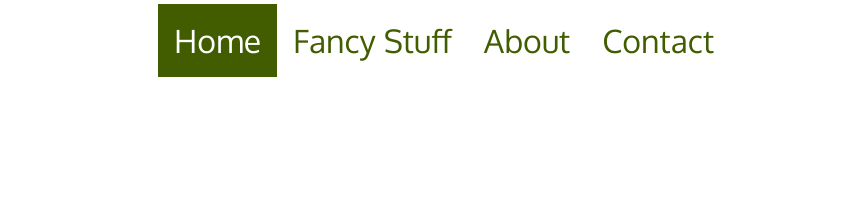
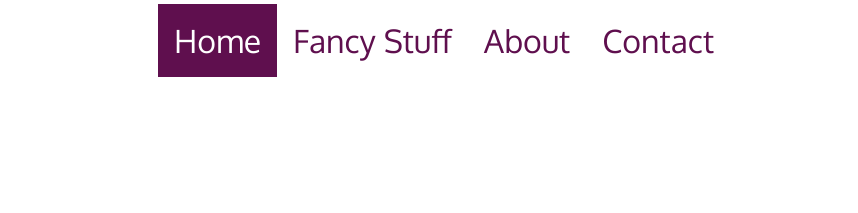
Before and after one commit to deelirious/dsgloriousapps, a plain HTML site: page index.html in a window 1280 px wide. Shown: the top 213 px of the page, 422-1280 px from the left. Drawn offline with nearby package versions, Linux system fonts and the light colour scheme.

Commit message:
txt colour

```diff
--- a/stylesheet.css
+++ b/stylesheet.css
@@ -71,14 +71,14 @@ img.expose {
 .navigation-main li.discover span.link-text {
     display: block;
     padding: .5em;
-    color: #415d00;
+    color: #5f0f4e;
     text-decoration: none;
 }
 
 .navigation-main li a:hover,
 .navigation-main li a.active,
 .navigation-bottom li a:hover {
-    background: #415d00;
+    background: #5f0f4e;
     color: white;
     background-size: auto 100%;
     transition: background 100ms ease-in, color 100ms ease-in;
@@ -116,7 +116,7 @@ li.discover.active .navigation-lower {
 }
 
 .navigation-lower li a:hover {
-    background: #415d00;
+    background: #5f0f4e;
     color: white;
 }
 
```
